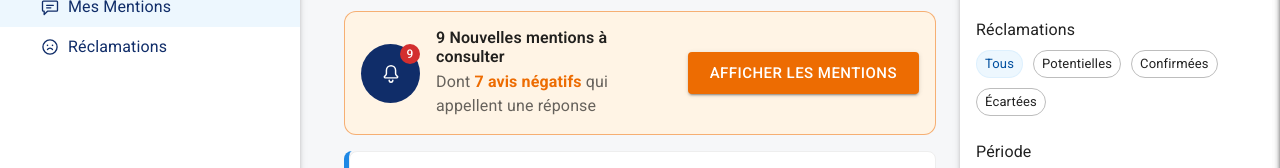
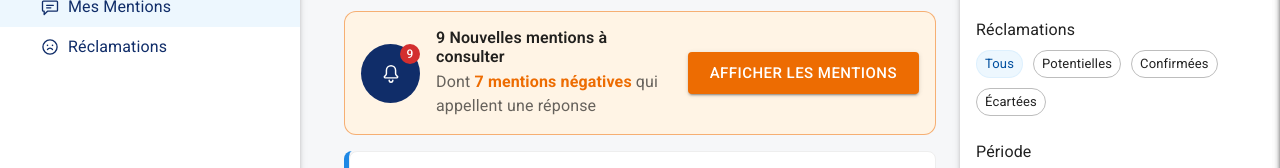
Before and after one commit to ArifLalani/Traitement-de-Reclamations, a React (Vite) app in the folder proto-réclamations/client/: page / in a window 1280 px wide. Both pictures are taken after a click on the button "Mes Mentions". Shown: the part 214-382 px from the top of the page. Built offline with nearby package versions, Linux system fonts and the light colour scheme.

Commit message:
Fix mentions alert banner subtitle wording
Say "mentions négatives" instead of "avis négatifs" and fix the
singular/plural verb agreement, matching the Figma copy.

```diff
--- a/proto-réclamations/client/src/components/ReclamationsPage/MentionsAlertBanner.tsx
+++ b/proto-réclamations/client/src/components/ReclamationsPage/MentionsAlertBanner.tsx
@@ -32,8 +32,8 @@ export default function MentionsAlertBanner({ count, negativeCount, onShow }: Me
         </p>
         {negativeCount > 0 && (
           <p className="alert-banner-subtitle">
-            Dont <strong>{negativeCount}</strong> <strong>avis négatif{negativeCount > 1 ? 's' : ''}</strong> qui
-            appellent une réponse
+            Dont <strong>{negativeCount} mention{negativeCount > 1 ? 's' : ''} négative{negativeCount > 1 ? 's' : ''}</strong> qui
+            appelle{negativeCount > 1 ? 'nt' : ''} une réponse
           </p>
         )}
       </div>
```
